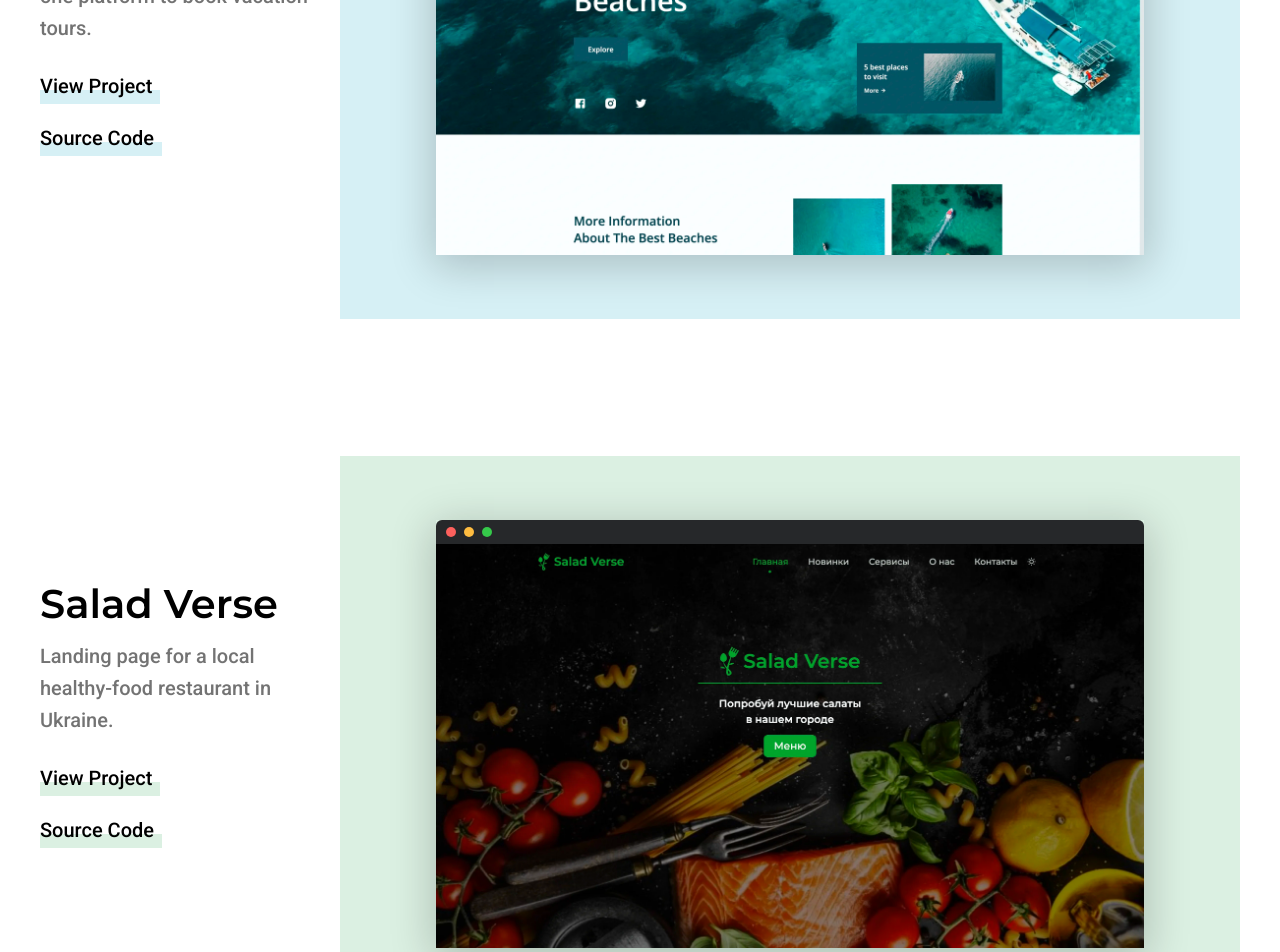
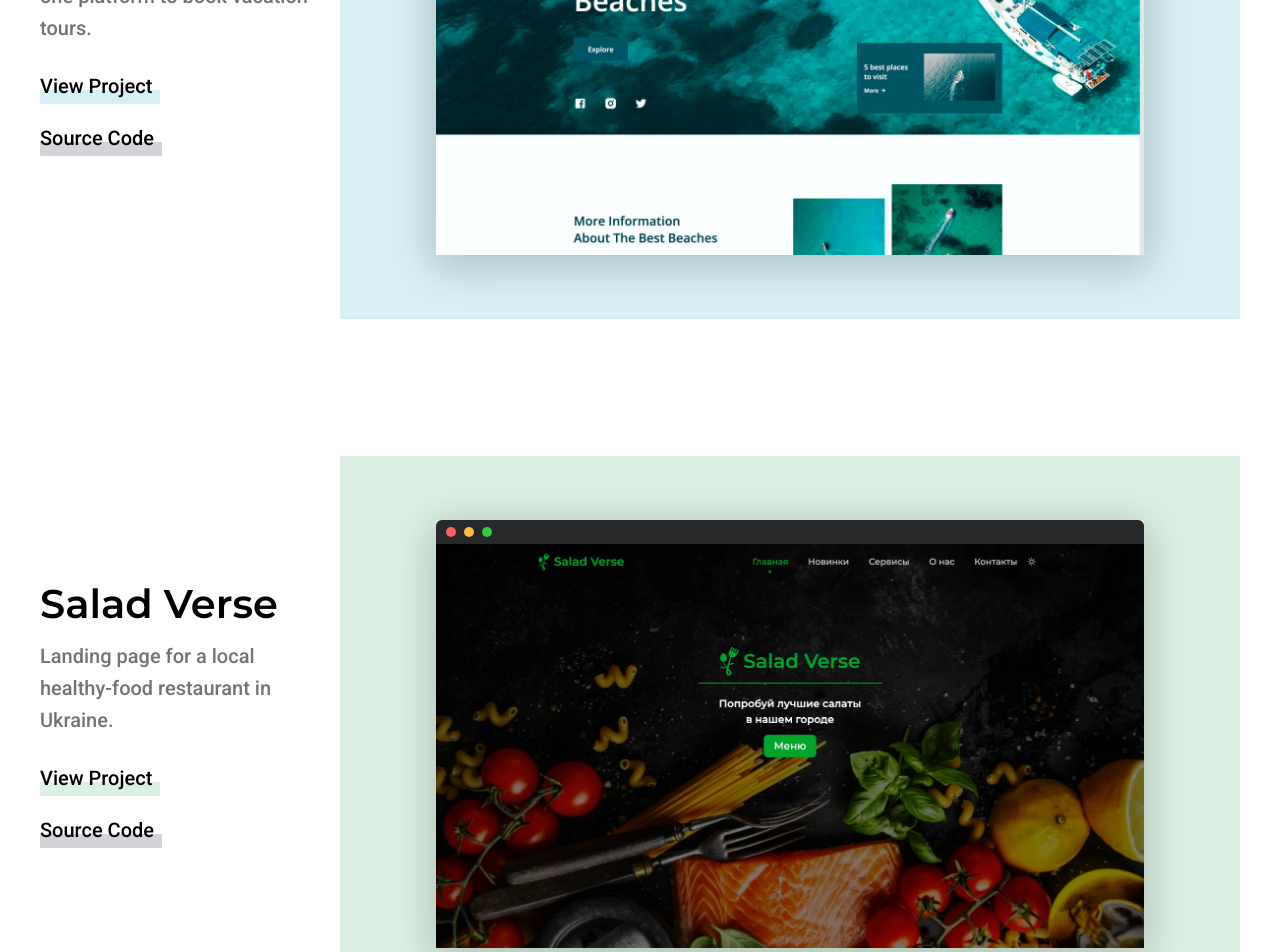
Before and after one commit to AlexandrSpevakov/portfolio-website, a Next.js app: page / in a window 1280 px wide. Shown: the part 2920-3872 px from the top of the page. Built offline with nearby package versions, Linux system fonts and the light colour scheme.

Commit message:
refactor: changed some links to buttons

```diff
--- a/app/components/Works.tsx
+++ b/app/components/Works.tsx
@@ -208,14 +208,15 @@ export default function Works() {
             View Project
           </a>
 
-          <a
-            href="https://github.com/SashaSpievakov/odysseriat/"
-            target="_blank"
-            rel="noreferrer"
-            className="relative mt-3 block w-fit py-1 pr-2 align-bottom font-medium before:absolute before:bottom-0 before:left-0 before:z-[-1] before:h-2/5 before:w-full before:bg-odysseriat before:px-4 before:duration-500 hover:before:h-5/6 xl:mt-4"
+          <button
+            disabled
+            aria-disabled="true"
+            title="Not available"
+            className="relative mt-3 block w-fit py-1 pr-2 align-bottom font-medium before:absolute before:bottom-0 before:left-0 before:z-[-1] before:h-2/5 before:w-full before:bg-zinc-300 before:px-4 before:duration-500 xl:mt-4"
+            type="button"
           >
             Source Code
-          </a>
+          </button>
         </header>
       </article>
 
@@ -260,14 +261,15 @@ export default function Works() {
             View Project
           </a>
 
-          <a
-            href="https://github.com/SashaSpievakov/salad-verse.git"
-            target="_blank"
-            rel="noreferrer"
-            className="relative mt-3 block w-fit py-1 pr-2 align-bottom font-medium before:absolute before:bottom-0 before:left-0 before:z-[-1] before:h-2/5 before:w-full before:bg-salad before:px-4 before:duration-500 hover:before:h-5/6 xl:mt-4"
+          <button
+            disabled
+            aria-disabled="true"
+            title="Not available"
+            className="relative mt-3 block w-fit py-1 pr-2 align-bottom font-medium before:absolute before:bottom-0 before:left-0 before:z-[-1] before:h-2/5 before:w-full before:bg-zinc-300 before:px-4 before:duration-500 xl:mt-4"
+            type="button"
           >
             Source Code
-          </a>
+          </button>
         </header>
       </article>
     </section>
```
